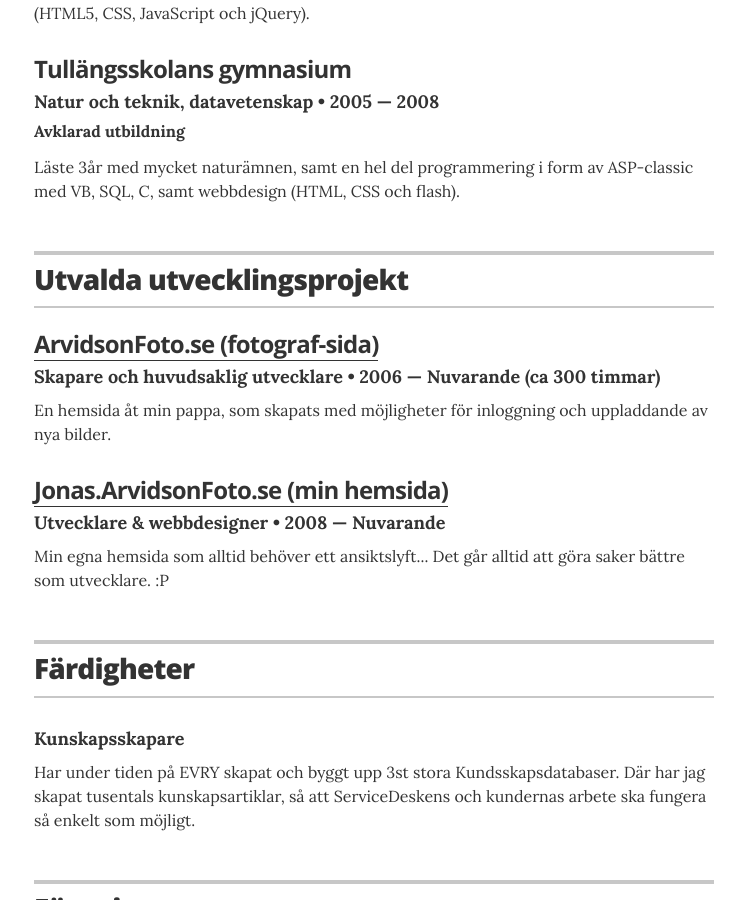
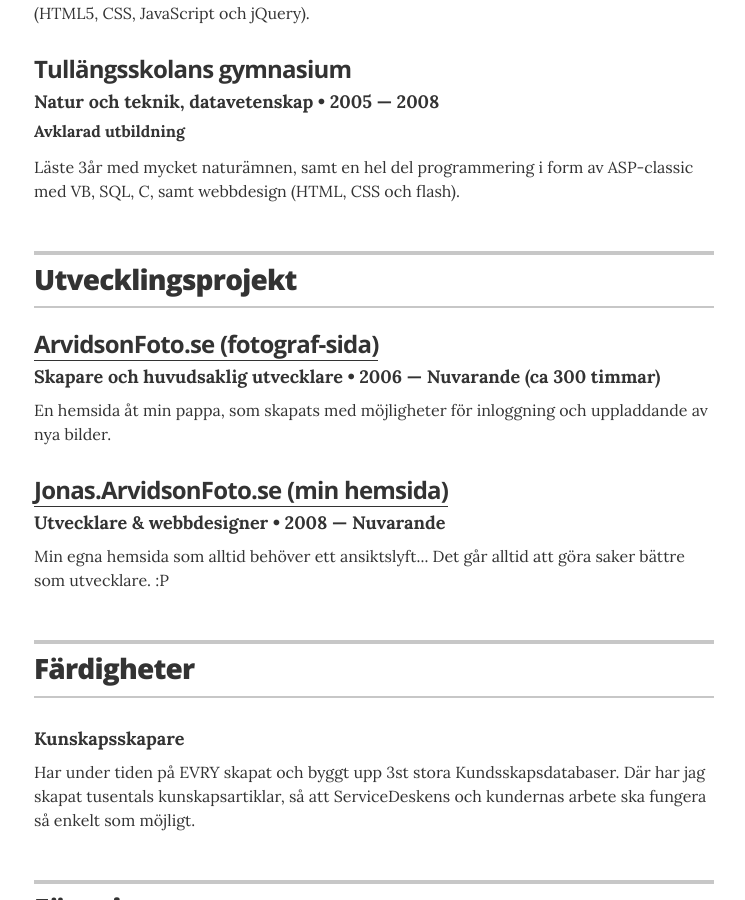
Before and after one commit to pownas/CV, a Jekyll site: the page built from index.html, in a window 1280 px wide and 900 px high, scrolled down 1806 px. Shown: the whole window, without its empty margins (266-1011 px from the left). Built offline with Jekyll 4.4.1, drawn with Linux system fonts in a browser that asks for light colours.

Commit message:
Utvecklingsprojekt

```diff
--- a/_layouts/resume.html
+++ b/_layouts/resume.html
@@ -108,7 +108,7 @@
       <!-- begin Projects -->
       <section class="content-section">
         <header class="section-header">
-          <h2>Utvalda utvecklingsprojekt</h2>
+          <h2>Utvecklingsprojekt</h2>
         </header>
 
         {% for project in site.data.projects %}
```
